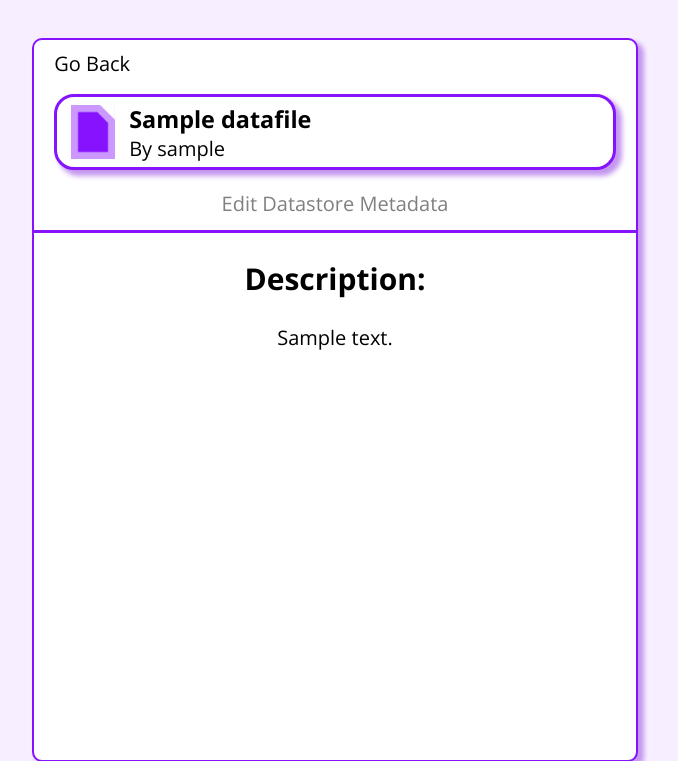
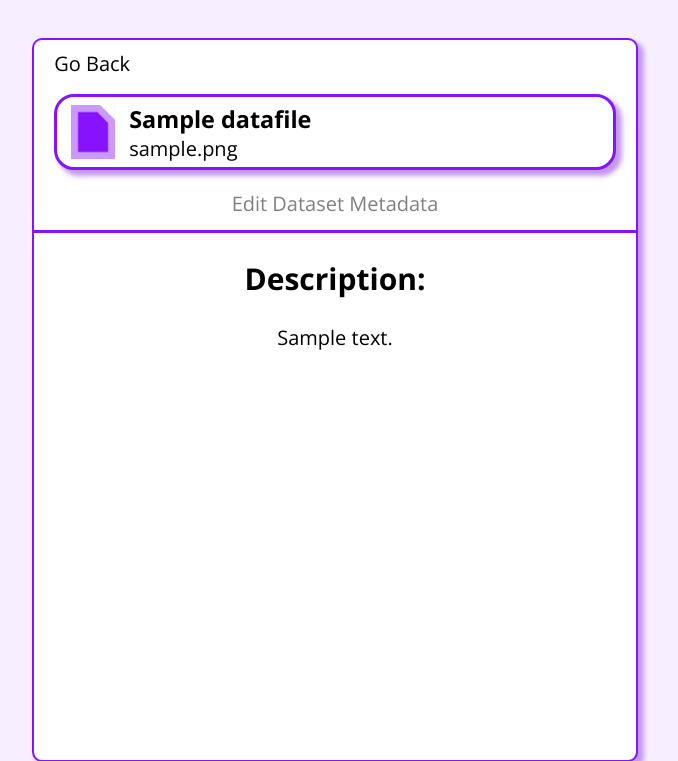
Before and after one commit to Miv2nir/diploma2425, a Django app: page /datastore/00000000-0000-0000-0000-000000000001/ in a window 1280 px wide. Shown: the top 761 px of the page, without its empty margins (305-983 px from the left). Run offline with Django 5.2, Linux system fonts and the light colour scheme; a user stored in the database is signed in; tables that the repository leaves empty hold one stand-in row (values such as "Sample post").

Commit message:
figured out ellipsis formatting

```diff
--- a/timesite/backend/templates/backend/datastore_item.html
+++ b/timesite/backend/templates/backend/datastore_item.html
@@ -22,12 +22,15 @@
                     <br>
                     <div class="datastore-item">
                         <img src="{% static 'data_icon.png' %}" class="data-icon">
-                        <div style="text-align: start;">
+                        <div style="text-align: start; max-width: 100%; overflow-x: hidden;">
                             <h3 style="margin-bottom: 0; margin-top: 0;">{{item.name}}</h3>
-                            By {{item.user}}
+                            <div style="
+                            overflow-x: hidden;
+                             white-space: nowrap;
+                             text-overflow: ellipsis;">{{item.file.name}}</div>
                         </div>
                     </div>
-                    <a href="metadata_edit/" class="fancy-underline subtitle">Edit Datastore Metadata</a>
+                    <a href="metadata_edit/" class="fancy-underline subtitle">Edit Dataset Metadata</a>
                     <div class="hr"></div>
 
                 <h2>Description:</h2>
```
